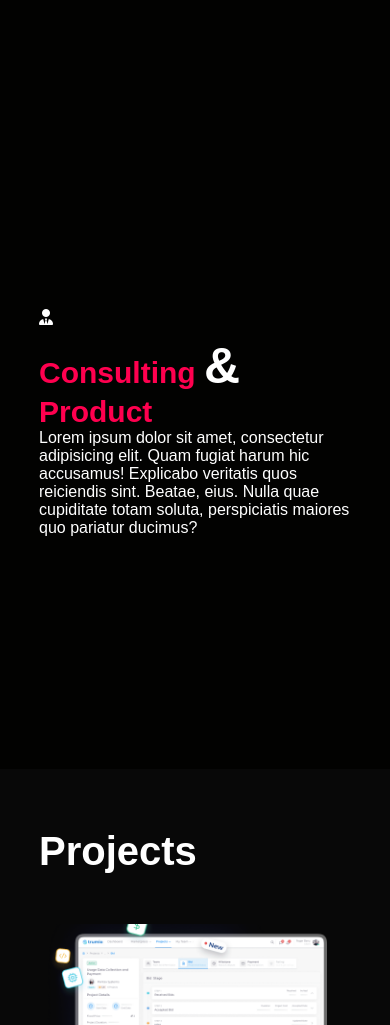
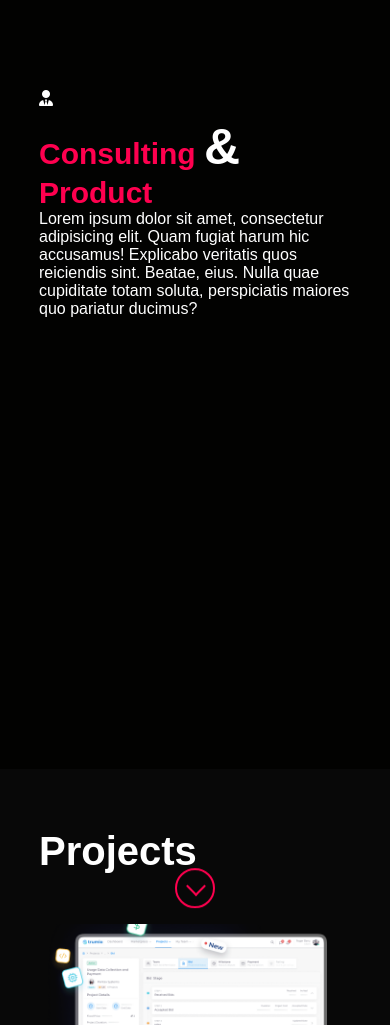
Before and after one commit to vamsi2205/MyPortfolio, a plain HTML site: page profile1.html in a window 390 px wide. Shown: the part 75-1100 px from the top of the page. Drawn offline with Linux system fonts and the light colour scheme.

Commit message:
responsive

```diff
--- a/profilestyle.css
+++ b/profilestyle.css
@@ -506,12 +506,12 @@ nav .fa-solid{
         background-image: url(images/phonebg.png);
     }
     .header-text{
-        margin-top: 100%;
+        margin-top: 30%;
         font-size: 16px;
         /* display: none; */
     }
     .container-2{
-        margin-top: 75vh;
+        margin-top: 65vh;
     }
     .header-text h1{
         font-size: 30px;
```
